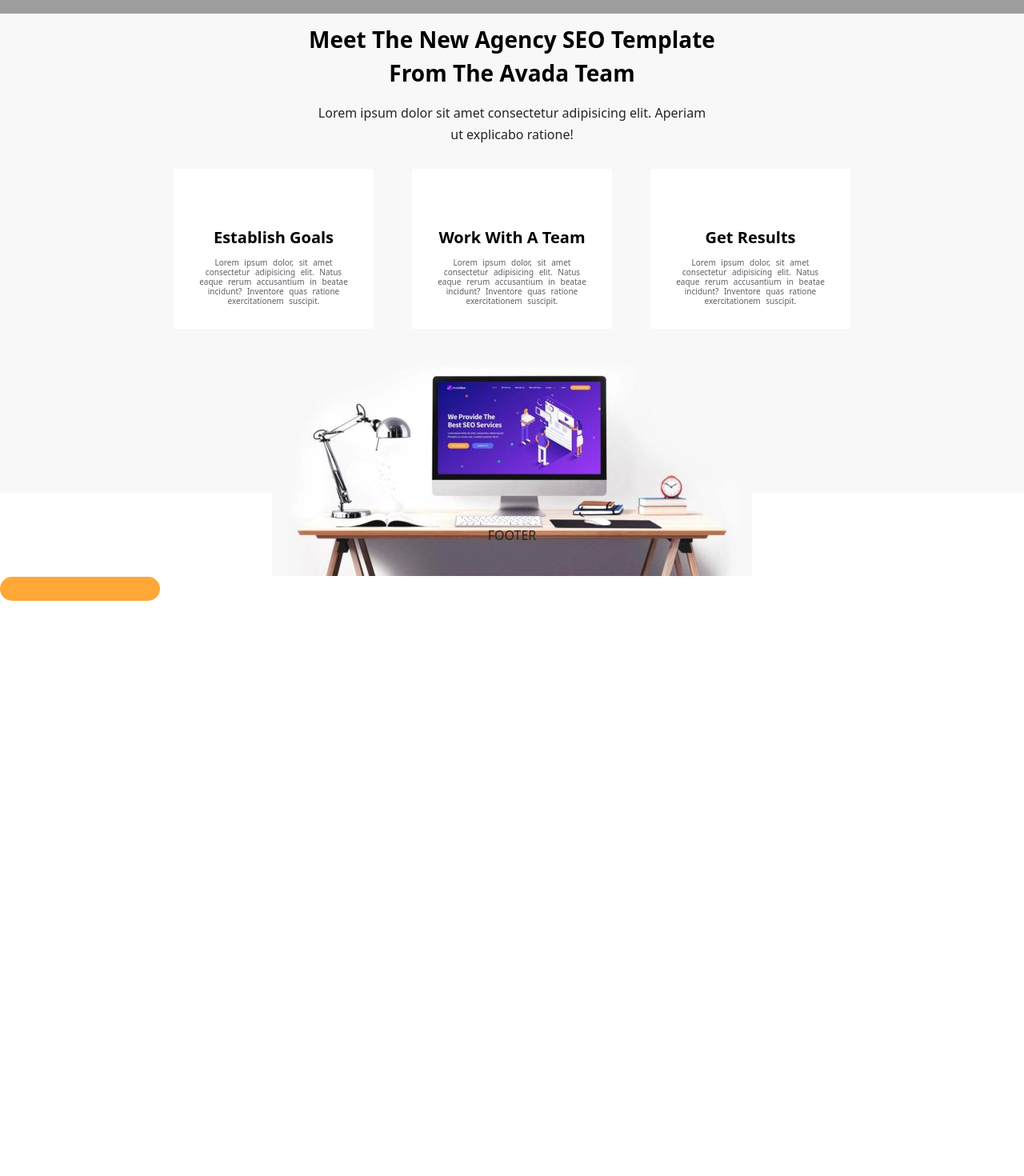
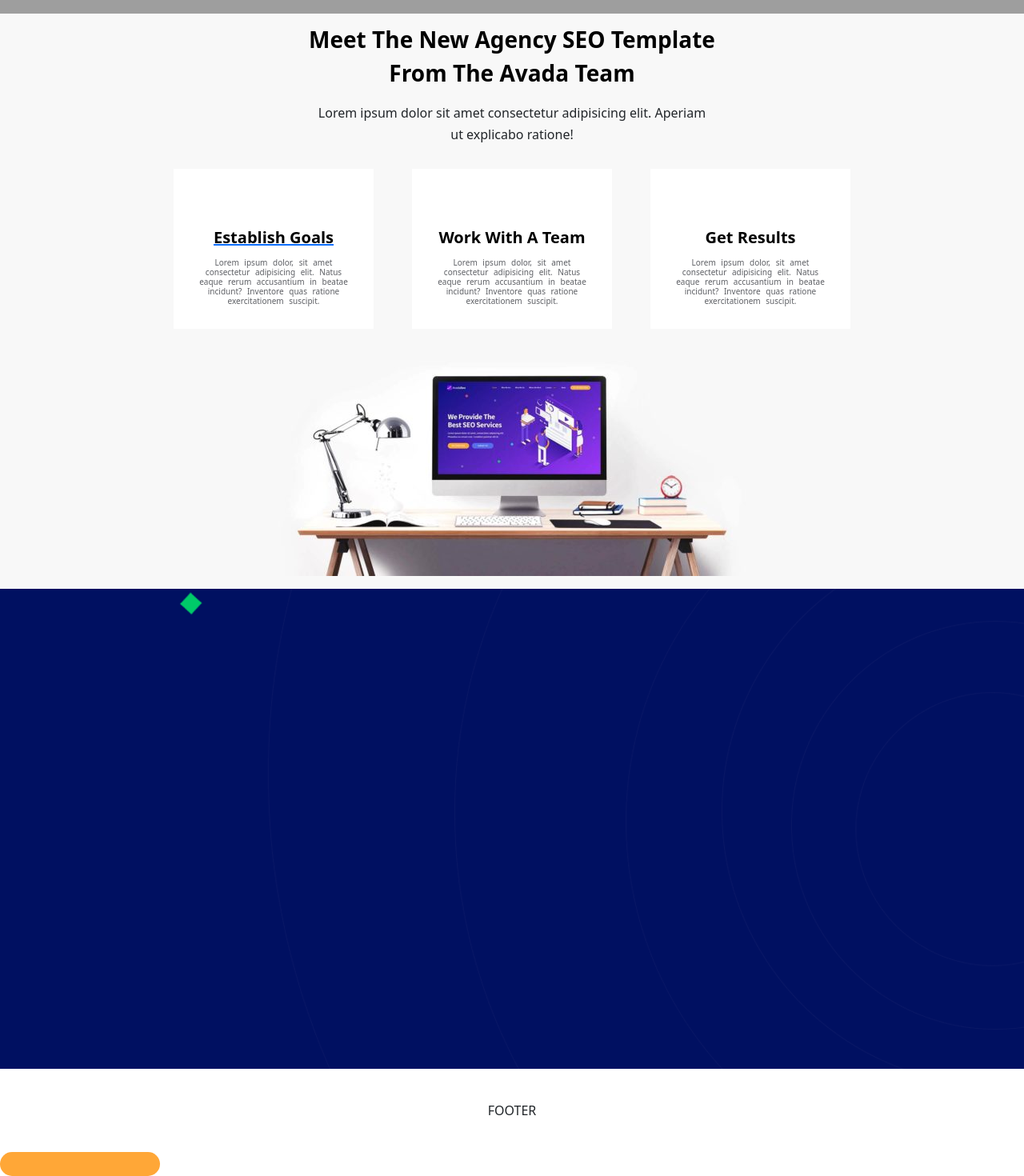
Before and after one commit to SimonaCaruso87/proj-html-vuejs, a Vue app: page / in a window 1280 px wide. Shown: the part 833-2303 px from the top of the page at 80% size. Before the commit the page ends 1584 px from the top, so only its background shows below. Built offline with nearby package versions, Linux system fonts and the light colour scheme; grey boxes are pictures that could not be loaded.

Commit message:
edit section service

```diff
--- a/src/App.vue
+++ b/src/App.vue
@@ -4,6 +4,7 @@ import HeaderComponent from './components/HeaderComponent.vue';
 import MainComponent from './components/MainComponent.vue';
 import FooterComponent from './components/FooterComponent.vue';
 import ButtonComponent from './components/ButtonComponent.vue';
+import MainSectionServiceComponent from './components/MainSectionServiceComponent.vue';
 import axios from 'axios';
 import { store } from './store.js';
 
@@ -14,7 +15,8 @@ export default{
      HeaderComponent ,
      MainComponent ,
      FooterComponent ,
-     ButtonComponent
+     ButtonComponent ,
+     MainSectionServiceComponent
   },
   data(){
     return{
@@ -33,6 +35,8 @@ export default{
 
 <MainComponent />
 
+<MainSectionServiceComponent />
+
 <FooterComponent />
 
 <ButtonComponent />
--- a/src/components/MainComponent.vue
+++ b/src/components/MainComponent.vue
@@ -26,23 +26,23 @@ export default{
         <div class="container w-100 d-flex justify-content-center align-items-center">
             <div class="bg-white p-4 m-4" style="height: 200px; width: 250px;">
                 <i class="fa-solid fa-road fa-2xl" style="color:orange; display: block; height: 50px;"></i>
-                <h5 class="text-black fw-bold text-center">Establish Goals</h5>
+                <a href="#"><h5 class="text-black fw-bold text-center change">Establish Goals</h5></a>
                 <h6 class="font-size text-center">Lorem ipsum dolor, sit amet consectetur adipisicing elit. Natus eaque rerum accusantium in beatae incidunt? Inventore quas ratione exercitationem suscipit.</h6>
             </div>
             <div class="bg-white p-4 m-4" style="height: 200px; width: 250px;">
                 <i class="fa-solid fa-video 2-xs" style="color:orange; display: block; height: 50px;"></i>
-                <h5 class="text-black fw-bold text-center">Work With A Team</h5>
+                <h5 class="text-black fw-bold text-center change">Work With A Team</h5>
                 <h6 class="font-size text-center">Lorem ipsum dolor, sit amet consectetur adipisicing elit. Natus eaque rerum accusantium in beatae incidunt? Inventore quas ratione exercitationem suscipit.</h6>
 
             </div>
             <div class="bg-white p-4 m-4" style="height: 200px; width: 250px;">
                 <i class="fa-solid fa-droplet" style="color:orange; display: block; height: 50px;"></i>
-                <h5 class="text-black fw-bold text-center">Get Results</h5>
+                <h5 class="text-black fw-bold text-center change">Get Results</h5>
                 <h6 class="font-size text-center">Lorem ipsum dolor, sit amet consectetur adipisicing elit. Natus eaque rerum accusantium in beatae incidunt? Inventore quas ratione exercitationem suscipit.</h6>
 
             </div>
         </div>
-        <div class="d-flex justify-content-center align-items-center" style="background-size:cover;">
+        <div class="d-flex justify-content-center align-items-center" style="width: 100%;">
             <img src="../assets/img/agency-seo-desk-front-600x285.jpg" style="width:600px; height:285px;" alt="desk-front">
         </div>
     </main>
@@ -56,7 +56,7 @@ export default{
 
 main{
     background-color:$second-color-bg;
-    height:600px;
+    height:auto;
 
     .font-size{
         color: $third-color-text;
@@ -64,6 +64,9 @@ main{
         padding: 5px;
         word-spacing: 4px;
     }
+    .change:hover{
+        color:$fourth-color-text;
+    }
 }
 
 </style>
--- /dev/null
+++ b/src/components/MainSectionServiceComponent.vue
@@ -0,0 +1,41 @@
+<script>
+
+import { store } from '../store.js';
+
+export default{
+    name: "MainSectionServiceComponent",
+    data(){
+        return{
+          store
+        }
+    },
+    methods:{
+
+    }
+}
+</script>
+
+<template>
+    <section class="p-3">
+        <div>
+
+        </div>
+    </section>
+</template>
+
+<style lang="scss" scoped>
+
+@use "../assets/scss/partials/mixins" as *;
+@use "../assets/scss/main.scss" as *;
+@use "../assets/scss/partials/variables.scss" as*;
+
+section{
+    background-color: $first-color-bg;
+    height: 600px;
+    background-image: url(../assets/img/pattern_background.png);
+    background-repeat: no-repeat;
+    background-position: center;
+
+}
+
+</style>
```
